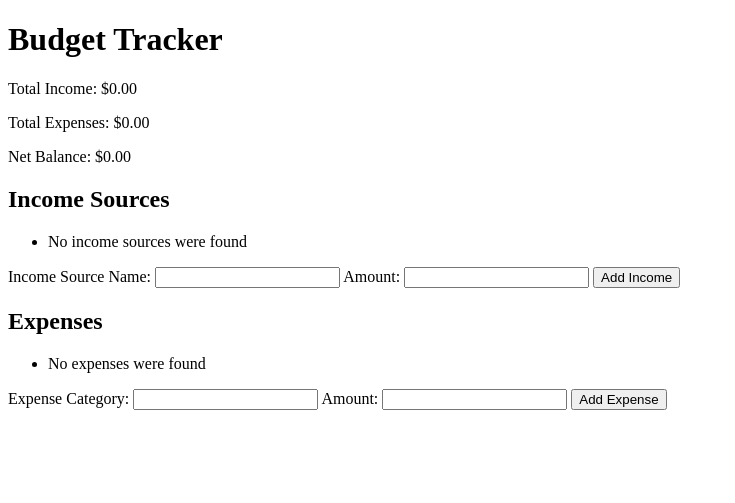
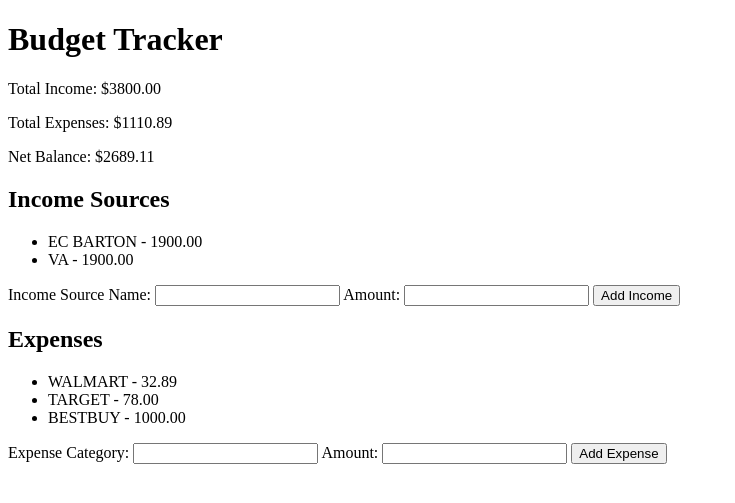
Before and after one commit to J-Alg/budget-tracker, a FastAPI app: page / in a window 1280 px wide. Shown: the top 503 px of the page, without its empty margins (0-735 px from the left). Run offline with FastAPI, Linux system fonts and the light colour scheme.

Commit message:
Implement pathlib

```diff
--- a/app.py
+++ b/app.py
@@ -2,17 +2,31 @@ from fastapi import FastAPI, Request, Form
 from fastapi.responses import RedirectResponse
 from fastapi.templating import Jinja2Templates
 from fastapi.staticfiles import StaticFiles
+import json
+from pathlib import Path
 
 app = FastAPI()
 app.mount("/static", StaticFiles(directory="static"), name="static")
 templates = Jinja2Templates(directory="templates")
 
-income = []
+def save_data(data, filename="data.json", file_dir="assets"):
+    file_path = Path(file_dir) / filename
+    file_path.parent.mkdir(parents=True, exist_ok=True)
+    with file_path.open("w", encoding="utf-8") as f:
+        json.dump(data, f, indent=4)
 
-expenses = []
+def load_data(filename="data.json", file_dir="assets"):
+    file_path = Path(file_dir) / filename
+    if not file_path.exists():
+        return {"income": [], "expenses": []}
+    with file_path.open("r") as f:
+        return json.load(f)
 
 @app.get("/")
 def read_root(request: Request):
+    data = load_data()
+    income = data["income"]
+    expenses = data["expenses"]
     income_sum = sum([i.get("income_amount", 0) for i in income])
     expenses_sum = sum([e.get("expense_amount", 0) for e in expenses])
     balance = income_sum - expenses_sum
@@ -31,10 +45,14 @@ def read_root(request: Request):
 
 @app.post("/add-income")
 def add_income(income_source_name: str = Form(...), amount: float = Form(...)):
-    income.append({"income_amount": amount, "income_source_name": income_source_name.strip().upper()})
+    data = load_data()
+    data["income"].append({"income_amount": amount, "income_source_name": income_source_name.strip().upper()})
+    save_data(data)
     return RedirectResponse(url="/", status_code=303)
 
 @app.post("/add-expense")
 def add_expense(expense_category: str = Form(...), expense_amount: float = Form(...)):
-    expenses.append({"expense_amount": expense_amount, "expense_category": expense_category.strip().upper()})
+    data = load_data()
+    data["expenses"].append({"expense_amount": expense_amount, "expense_category": expense_category.strip().upper()})
+    save_data(data)
     return RedirectResponse(url="/", status_code=303)
--- /dev/null
+++ b/assets/data.json
@@ -0,0 +1,26 @@
+{
+    "income": [
+        {
+            "income_amount": 1900.0,
+            "income_source_name": "EC BARTON"
+        },
+        {
+            "income_amount": 1900.0,
+            "income_source_name": "VA"
+        }
+    ],
+    "expenses": [
+        {
+            "expense_amount": 32.89,
+            "expense_category": "WALMART"
+        },
+        {
+            "expense_amount": 78.0,
+            "expense_category": "TARGET"
+        },
+        {
+            "expense_amount": 1000.0,
+            "expense_category": "BESTBUY"
+        }
+    ]
+}
--- a/templates/index.html
+++ b/templates/index.html
@@ -7,6 +7,7 @@
 </head>
 <body>
     <div class="container">
+        <!--Header will contain Budget Summary-->
         <header class="header">
             <h1>Budget Tracker</h1>
             <div class="summary-card">
@@ -20,7 +21,9 @@
             </div>
         </header>
 
+        <!--Main will contain Income and Expense Lists. Will include forms to submit new incomes/expenses-->
         <main class="columns">
+            <!-- Income Section -->
             <section class="card income-section">
                 <h2>Income Sources</h2>
                 <ul>
@@ -40,6 +43,7 @@
                 </form>
             </section>
 
+            <!-- Expense Section -->
             <section class="card expense-section">
                 <h2>Expenses</h2>
                 <ul>
```
